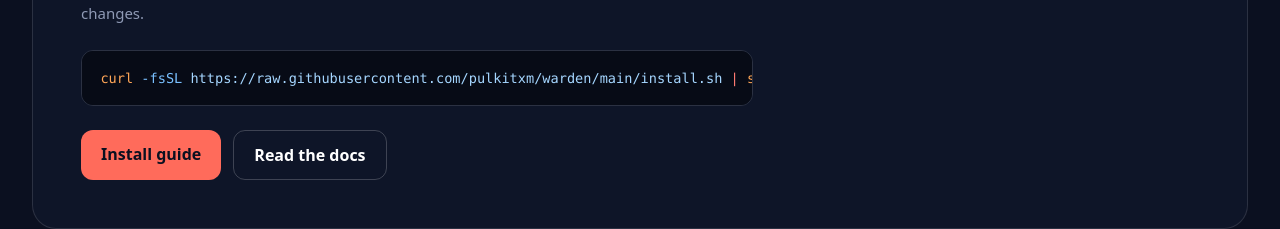
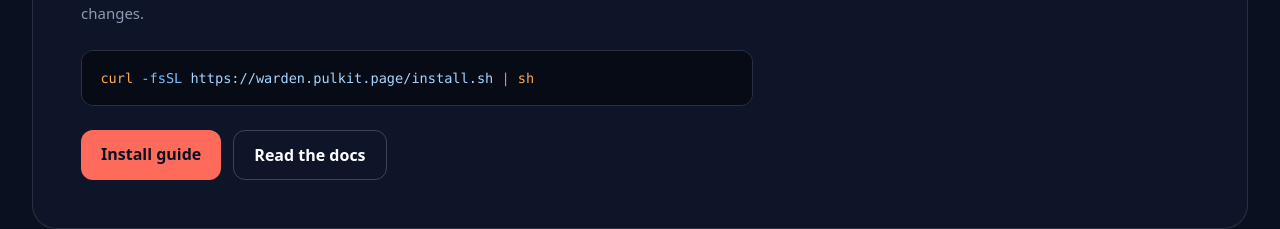
Before and after one commit to pulkitxm/warden, a Next.js app in the folder web/: page / in a window 1280 px wide. Shown: the part 2952-3181 px from the top of the page. Built offline with nearby package versions, Linux system fonts and the light colour scheme; no server answers.

Commit message:
feat: serve install.sh from the site
The install one-liner now points at warden.pulkit.page/install.sh, which
is served byte-identically from the repository script as plain text so it
can be read before it is piped to a shell.

```diff
--- /dev/null
+++ b/web/src/app/install.sh/route.ts
@@ -0,0 +1,14 @@
+import { readFileSync } from "node:fs";
+import { join } from "node:path";
+
+export const dynamic = "force-static";
+
+export function GET(): Response {
+  const script = readFileSync(join(process.cwd(), "..", "install.sh"), "utf8");
+  return new Response(script, {
+    headers: {
+      "content-type": "text/x-shellscript; charset=utf-8",
+      "cache-control": "public, max-age=0, must-revalidate",
+    },
+  });
+}
--- a/web/src/app/install/page.tsx
+++ b/web/src/app/install/page.tsx
@@ -15,10 +15,12 @@
 ## Install script
 
 \`\`\`sh
-curl -fsSL https://raw.githubusercontent.com/pulkitxm/warden/main/install.sh | sh
+curl -fsSL https://warden.pulkit.page/install.sh | sh
 \`\`\`
 
-This installs \`warden\`, \`wnpm\`, and \`wnpx\`, and offers to place shims ahead of the package managers it detects. Read the script before running it; that advice applies to every install script, including this one.
+This installs \`warden\`, \`wnpm\`, and \`wnpx\`, and offers to place shims ahead of the package managers it detects.
+
+Read the script before running it. That advice applies to every install script, including this one, so it is served as plain text at [warden.pulkit.page/install.sh](/install.sh) and is the same file as [install.sh](https://github.com/pulkitxm/warden/blob/main/install.sh) in the repository.
 
 ## From source
 
@@ -68,7 +70,7 @@
   with:
     fetch-depth: 0
 - uses: oven-sh/setup-bun@v2
-- run: curl -fsSL https://raw.githubusercontent.com/pulkitxm/warden/main/install.sh | sh
+- run: curl -fsSL https://warden.pulkit.page/install.sh | sh
 - run: warden ci --reporter github --base origin/\${{ github.base_ref }}
 \`\`\`
 
--- a/web/src/app/llms.txt/route.ts
+++ b/web/src/app/llms.txt/route.ts
@@ -33,6 +33,7 @@
 ## Project
 
 - [Install](${absolute("/install")}): install script, from source, and CI setup.
+- [install.sh](${absolute("/install.sh")}): the install script itself, served as plain text.
 - [About](${absolute("/about")}): what Warden is and what it deliberately is not.
 - [Contact](${absolute("/contact")}): reporting false positives and security issues.
 - [Changelog](${absolute("/changelog")}): what has shipped.
--- a/web/src/app/page.tsx
+++ b/web/src/app/page.tsx
@@ -274,7 +274,7 @@
             </p>
             <div className="mt-6 max-w-2xl">
               <CodeBlock
-                code={"curl -fsSL https://raw.githubusercontent.com/pulkitxm/warden/main/install.sh | sh"}
+                code={"curl -fsSL https://warden.pulkit.page/install.sh | sh"}
                 lang="bash"
               />
             </div>
--- a/web/src/lib/docs.ts
+++ b/web/src/lib/docs.ts
@@ -26,7 +26,7 @@
 ## Install
 
 \`\`\`sh
-curl -fsSL https://raw.githubusercontent.com/pulkitxm/warden/main/install.sh | sh
+curl -fsSL https://warden.pulkit.page/install.sh | sh
 \`\`\`
 
 Or build from source, which is what the test suite runs against:
@@ -276,7 +276,7 @@
 
 \`\`\`yaml
 - uses: oven-sh/setup-bun@v2
-- run: curl -fsSL https://raw.githubusercontent.com/pulkitxm/warden/main/install.sh | sh
+- run: curl -fsSL https://warden.pulkit.page/install.sh | sh
 - run: warden ci --reporter github --base origin/\${{ github.base_ref }}
 \`\`\`
 
```
